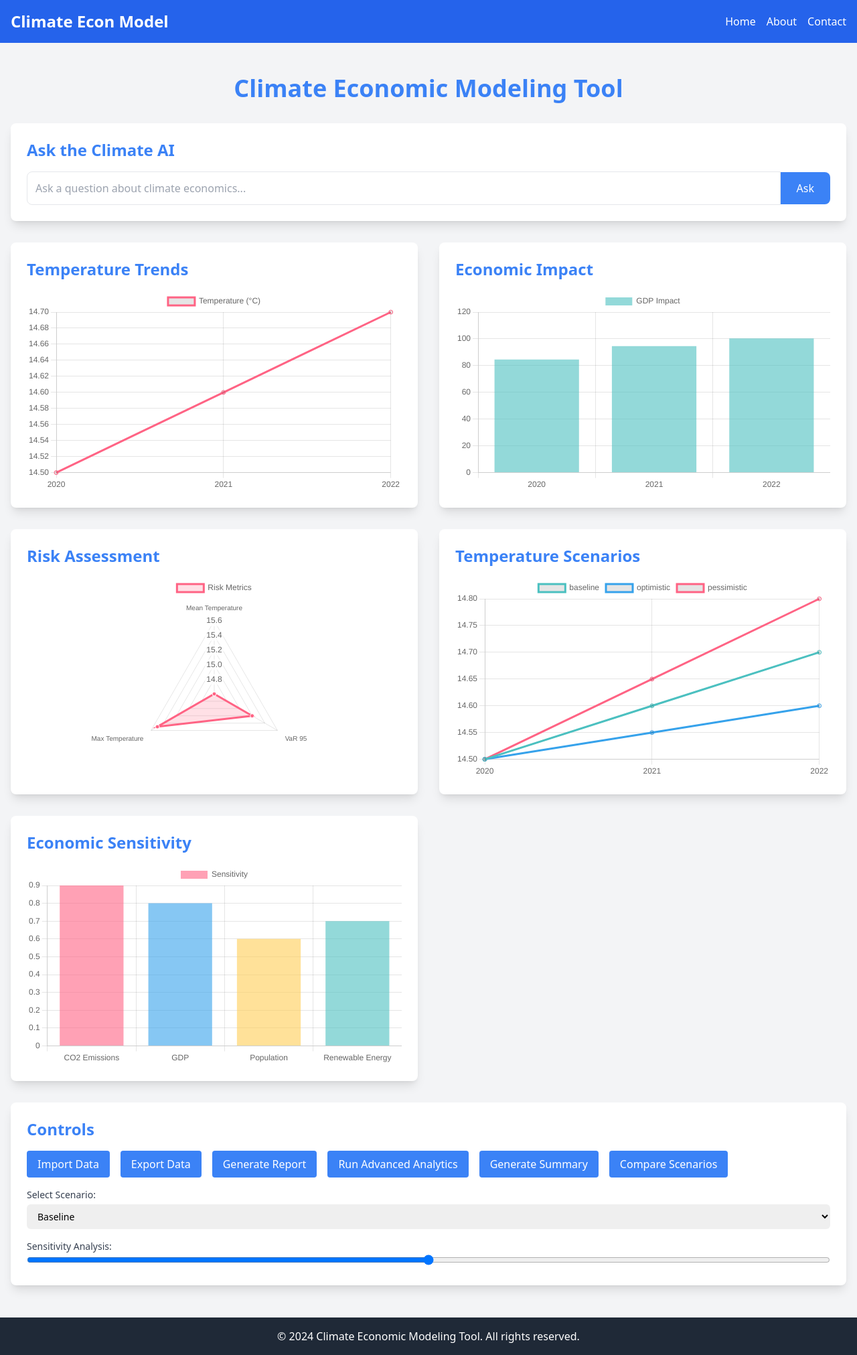
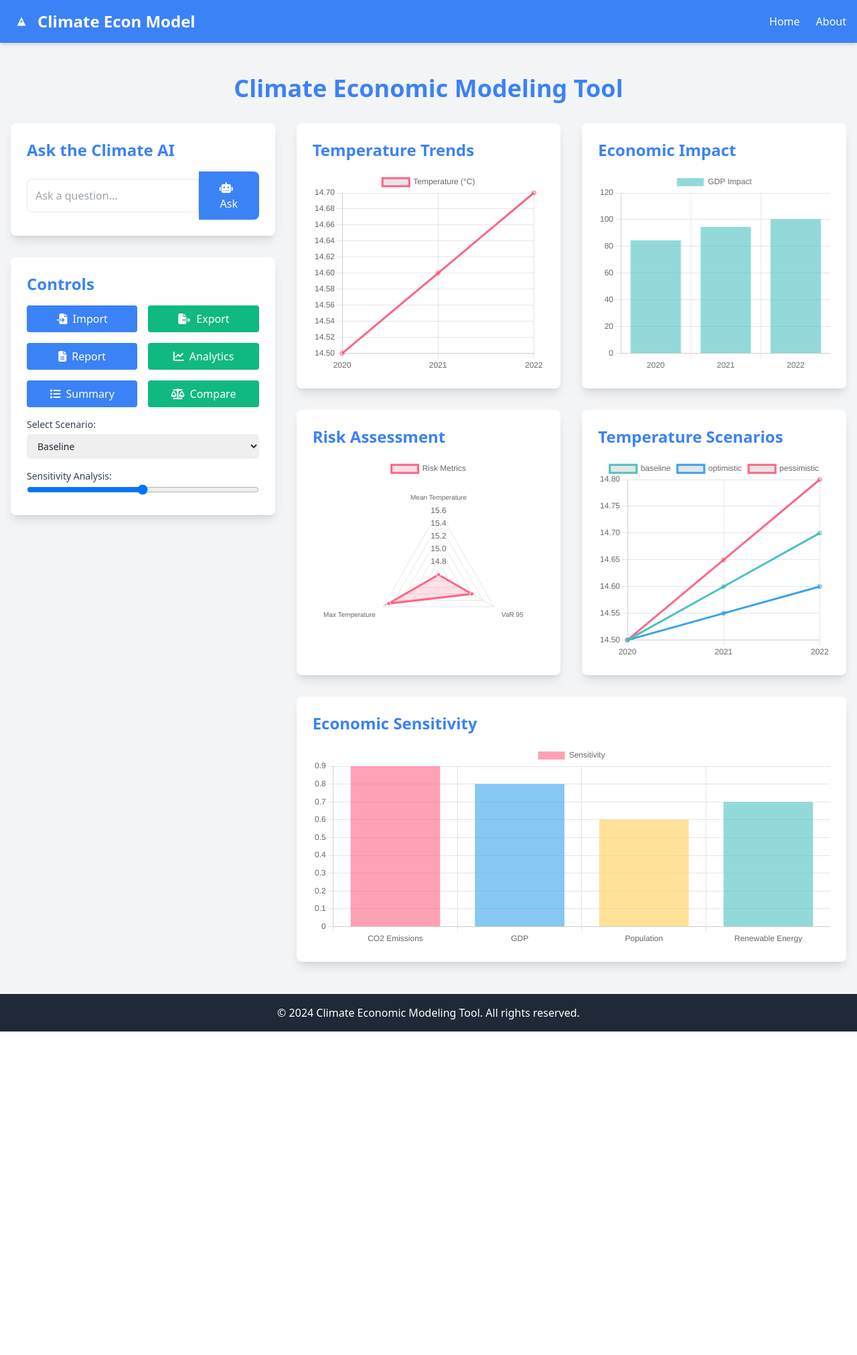
Before and after one commit to nztinversive/Climate-llm-app, a Flask app: page / in a window 1280 px wide. Shown: the whole page at 67% size. After the commit the page ends 1540 px from the top, so only its background shows below. Run offline with Flask 3, Linux system fonts and the light colour scheme; some libraries are stand-ins or nearby versions.

Commit message:
Cleaned up the design, added about, fixed header.

```diff
--- a/main.py
+++ b/main.py
@@ -199,6 +199,12 @@ def api_update_sensitivity():
 from utils.nlg import generate_chart_summary
 from utils.scenario_comparison import compare_scenarios
 
+# Add this new route
+@app.route('/about')
+def about():
+    current_year = datetime.now().year
+    return render_template('about.html', current_year=current_year)
+
 # Add these new routes
 @app.route('/api/generate_summary', methods=['POST'])
 def api_generate_summary():
--- a/templates/components/header.html
+++ b/templates/components/header.html
@@ -1,11 +1,13 @@
-<header class="bg-blue-600 text-white p-4">
+<header class="bg-primary text-white p-4 shadow-md">
     <div class="container mx-auto flex justify-between items-center">
-        <a href="/" class="text-2xl font-bold">Climate Econ Model</a>
+        <a href="/" class="text-2xl font-bold flex items-center">
+            <img src="{{ url_for('static', filename='img/logo.svg') }}" alt="Logo" class="h-8 w-8 mr-2">
+            Climate Econ Model
+        </a>
         <nav>
-            <ul class="flex space-x-4">
-                <li><a href="/" class="hover:underline">Home</a></li>
-                <li><a href="#" class="hover:underline">About</a></li>
-                <li><a href="#" class="hover:underline">Contact</a></li>
+            <ul class="flex space-x-6">
+                <li><a href="/" class="hover:text-secondary transition duration-300">Home</a></li>
+                <li><a href="/about" class="hover:text-secondary transition duration-300">About</a></li>
             </ul>
         </nav>
     </div>
--- a/templates/index.html
+++ b/templates/index.html
@@ -12,28 +12,36 @@
                     colors: {
                         primary: '#3B82F6',
                         secondary: '#10B981',
+                        background: '#F3F4F6',
+                        card: '#FFFFFF',
+                        text: '#1F2937',
                     }
                 }
             }
         }
     </script>
+    <link rel="stylesheet" href="https://cdnjs.cloudflare.com/ajax/libs/font-awesome/6.1.1/css/all.min.css">
     <link rel="stylesheet" href="{{ url_for('static', filename='css/custom.css') }}">
     <link rel="icon" type="image/x-icon" href="{{ url_for('static', filename='favicon.ico') }}">
     <script src="https://cdn.jsdelivr.net/npm/chart.js"></script>
-    <!-- Remove the Chart.js script -->
 </head>
-<body class="bg-gray-100">
+<body class="bg-background text-text">
     {% include 'components/header.html' %}
 
     <main class="container mx-auto mt-8 p-4">
         <h1 class="text-4xl font-bold mb-8 text-center text-primary">Climate Economic Modeling Tool</h1>
 
+        <div class="grid grid-cols-1 lg:grid-cols-3 gap-8">
+            <!-- Left Column -->
+            <div class="lg:col-span-1 space-y-8">
                 <!-- LLM Query Section -->
-        <div class="bg-white p-6 rounded-lg shadow-lg mb-8">
+                <div class="bg-card p-6 rounded-lg shadow-lg">
                     <h2 class="text-2xl font-semibold mb-4 text-primary">Ask the Climate AI</h2>
                     <div class="flex items-center">
-                <input type="text" id="llmQuery" placeholder="Ask a question about climate economics..." class="flex-grow p-3 border rounded-l-lg focus:outline-none focus:ring-2 focus:ring-primary">
-                <button id="llmQueryBtn" class="bg-primary text-white px-6 py-3 rounded-r-lg hover:bg-blue-700 transition duration-300">Ask</button>
+                        <input type="text" id="llmQuery" placeholder="Ask a question..." class="flex-grow p-3 border rounded-l-lg focus:outline-none focus:ring-2 focus:ring-primary">
+                        <button id="llmQueryBtn" class="bg-primary text-white px-6 py-3 rounded-r-lg hover:bg-blue-700 transition duration-300">
+                            <i class="fas fa-robot mr-2"></i>Ask
+                        </button>
                     </div>
                     <div id="llmResponse" class="mt-4 p-4 bg-gray-100 rounded-lg hidden">
                         <h3 class="font-semibold mb-2 text-primary">AI Response:</h3>
@@ -41,56 +49,28 @@
                     </div>
                 </div>
 
-        <!-- Chart Containers -->
-        <div class="grid grid-cols-1 md:grid-cols-2 gap-8">
-            <div class="bg-white p-6 rounded-lg shadow-lg">
-                <h2 class="text-2xl font-semibold mb-4 text-primary">Temperature Trends</h2>
-                <div id="temperatureChart" class="chart-container" style="height: 300px;"></div>
-                <div id="temperatureChartError" class="text-red-600 mt-2 hidden">Error loading chart. Please refresh the page.</div>
-            </div>
-            <div class="bg-white p-6 rounded-lg shadow-lg">
-                <h2 class="text-2xl font-semibold mb-4 text-primary">Economic Impact</h2>
-                <div id="economicChart" class="chart-container" style="height: 300px;"></div>
-                <div id="economicChartError" class="text-red-600 mt-2 hidden">Error loading chart. Please refresh the page.</div>
-            </div>
-            <div class="bg-white p-6 rounded-lg shadow-lg">
-                <h2 class="text-2xl font-semibold mb-4 text-primary">Risk Assessment</h2>
-                <div id="riskChart" class="chart-container" style="height: 300px;"></div>
-                <div id="riskChartError" class="text-red-600 mt-2 hidden">Error loading chart. Please refresh the page.</div>
-            </div>
-            <div class="bg-white p-6 rounded-lg shadow-lg">
-                <h2 class="text-2xl font-semibold mb-4 text-primary">Temperature Scenarios</h2>
-                <div id="scenarioChart" class="chart-container" style="height: 300px;"></div>
-                <div id="scenarioChartError" class="text-red-600 mt-2 hidden">Error loading chart. Please refresh the page.</div>
-            </div>
-            <div class="bg-white p-6 rounded-lg shadow-lg">
-                <h2 class="text-2xl font-semibold mb-4 text-primary">Economic Sensitivity</h2>
-                <div id="sensitivityChart" class="chart-container" style="height: 300px;"></div>
-                <div id="sensitivityChartError" class="text-red-600 mt-2 hidden">Error loading chart. Please refresh the page.</div>
-            </div>
-        </div>
-
-        <!-- Add this after the chart containers and before the controls section -->
-        <div id="summarySection" class="mt-8 bg-white p-6 rounded-lg shadow-lg hidden">
-            <h2 class="text-2xl font-semibold mb-4 text-primary">Data Summary</h2>
-            <p id="summaryText" class="whitespace-pre-line"></p>
-        </div>
-
-        <div id="comparisonSection" class="mt-8 bg-white p-6 rounded-lg shadow-lg hidden">
-            <h2 class="text-2xl font-semibold mb-4 text-primary">Scenario Comparison</h2>
-            <div id="comparisonTableContainer"></div>
-        </div>
-
                 <!-- Controls Section -->
-        <div class="mt-8 bg-white p-6 rounded-lg shadow-lg">
+                <div class="bg-card p-6 rounded-lg shadow-lg">
                     <h2 class="text-2xl font-semibold mb-4 text-primary">Controls</h2>
-            <div class="flex flex-wrap gap-4">
-                <button id="importBtn" class="bg-primary text-white px-4 py-2 rounded hover:bg-blue-700 transition duration-300">Import Data</button>
-                <button id="exportBtn" class="bg-primary text-white px-4 py-2 rounded hover:bg-blue-700 transition duration-300">Export Data</button>
-                <button id="generateReportBtn" class="bg-primary text-white px-4 py-2 rounded hover:bg-blue-700 transition duration-300">Generate Report</button>
-                <button id="runAdvancedAnalyticsBtn" class="bg-primary text-white px-4 py-2 rounded hover:bg-blue-700 transition duration-300">Run Advanced Analytics</button>
-                <button id="generateSummaryBtn" class="bg-primary text-white px-4 py-2 rounded hover:bg-blue-700 transition duration-300">Generate Summary</button>
-                <button id="compareScenarioBtn" class="bg-primary text-white px-4 py-2 rounded hover:bg-blue-700 transition duration-300">Compare Scenarios</button>
+                    <div class="grid grid-cols-2 gap-4">
+                        <button id="importBtn" class="bg-primary text-white px-4 py-2 rounded hover:bg-blue-700 transition duration-300">
+                            <i class="fas fa-file-import mr-2"></i>Import
+                        </button>
+                        <button id="exportBtn" class="bg-secondary text-white px-4 py-2 rounded hover:bg-green-700 transition duration-300">
+                            <i class="fas fa-file-export mr-2"></i>Export
+                        </button>
+                        <button id="generateReportBtn" class="bg-primary text-white px-4 py-2 rounded hover:bg-blue-700 transition duration-300">
+                            <i class="fas fa-file-alt mr-2"></i>Report
+                        </button>
+                        <button id="runAdvancedAnalyticsBtn" class="bg-secondary text-white px-4 py-2 rounded hover:bg-green-700 transition duration-300">
+                            <i class="fas fa-chart-line mr-2"></i>Analytics
+                        </button>
+                        <button id="generateSummaryBtn" class="bg-primary text-white px-4 py-2 rounded hover:bg-blue-700 transition duration-300">
+                            <i class="fas fa-list mr-2"></i>Summary
+                        </button>
+                        <button id="compareScenarioBtn" class="bg-secondary text-white px-4 py-2 rounded hover:bg-green-700 transition duration-300">
+                            <i class="fas fa-balance-scale mr-2"></i>Compare
+                        </button>
                     </div>
                     <div class="mt-4">
                         <label for="scenarioSelect" class="block text-sm font-medium text-gray-700">Select Scenario:</label>
@@ -106,26 +86,60 @@
                     </div>
                     <input type="file" id="fileInput" class="hidden" accept=".json,.csv">
                 </div>
+            </div>
+
+            <!-- Center and Right Columns -->
+            <div class="lg:col-span-2 space-y-8">
+                <div class="grid grid-cols-1 md:grid-cols-2 gap-8">
+                    <!-- Temperature Trends -->
+                    <div class="bg-card p-6 rounded-lg shadow-lg">
+                        <h2 class="text-2xl font-semibold mb-4 text-primary">Temperature Trends</h2>
+                        <div id="temperatureChart" class="chart-container" style="height: 300px;"></div>
+                        <div id="temperatureChartError" class="text-red-600 mt-2 hidden">Error loading chart. Please refresh the page.</div>
+                    </div>
+                    <!-- Economic Impact -->
+                    <div class="bg-card p-6 rounded-lg shadow-lg">
+                        <h2 class="text-2xl font-semibold mb-4 text-primary">Economic Impact</h2>
+                        <div id="economicChart" class="chart-container" style="height: 300px;"></div>
+                        <div id="economicChartError" class="text-red-600 mt-2 hidden">Error loading chart. Please refresh the page.</div>
+                    </div>
+                    <!-- Risk Assessment -->
+                    <div class="bg-card p-6 rounded-lg shadow-lg">
+                        <h2 class="text-2xl font-semibold mb-4 text-primary">Risk Assessment</h2>
+                        <div id="riskChart" class="chart-container" style="height: 300px;"></div>
+                        <div id="riskChartError" class="text-red-600 mt-2 hidden">Error loading chart. Please refresh the page.</div>
+                    </div>
+                    <!-- Temperature Scenarios -->
+                    <div class="bg-card p-6 rounded-lg shadow-lg">
+                        <h2 class="text-2xl font-semibold mb-4 text-primary">Temperature Scenarios</h2>
+                        <div id="scenarioChart" class="chart-container" style="height: 300px;"></div>
+                        <div id="scenarioChartError" class="text-red-600 mt-2 hidden">Error loading chart. Please refresh the page.</div>
+                    </div>
+                </div>
+                <!-- Economic Sensitivity -->
+                <div class="bg-card p-6 rounded-lg shadow-lg">
+                    <h2 class="text-2xl font-semibold mb-4 text-primary">Economic Sensitivity</h2>
+                    <div id="sensitivityChart" class="chart-container" style="height: 300px;"></div>
+                    <div id="sensitivityChartError" class="text-red-600 mt-2 hidden">Error loading chart. Please refresh the page.</div>
+                </div>
+                <!-- Summary Section -->
+                <div id="summarySection" class="bg-card p-6 rounded-lg shadow-lg hidden">
+                    <h2 class="text-2xl font-semibold mb-4 text-primary">Data Summary</h2>
+                    <p id="summaryText" class="whitespace-pre-line"></p>
+                </div>
+                <!-- Comparison Section -->
+                <div id="comparisonSection" class="bg-card p-6 rounded-lg shadow-lg hidden">
+                    <h2 class="text-2xl font-semibold mb-4 text-primary">Scenario Comparison</h2>
+                    <div id="comparisonTableContainer" class="overflow-x-auto"></div>
+                </div>
+            </div>
+        </div>
     </main>
 
     {% include 'components/footer.html' with context %}
 
-    <script>
-        console.log('DOM fully loaded, about to load scripts');
-    </script>
     <script src="{{ url_for('static', filename='js/charts.js') }}"></script>
     <script src="{{ url_for('static', filename='js/app.js') }}"></script>
     <script src="{{ url_for('static', filename='js/llm.js') }}"></script>
-    <script>
-        console.log('All scripts loaded');
-        document.addEventListener('DOMContentLoaded', function() {
-            console.log('DOMContentLoaded event fired');
-            if (typeof initCharts === 'function') {
-                initCharts();
-            } else {
-                console.error('initCharts function not found');
-            }
-        });
-    </script>
 </body>
 </html>
```
Also changed, not shown: templates/about.html (added, +50 -0 lines). Lines whose indentation alone changed are shown as unchanged.
